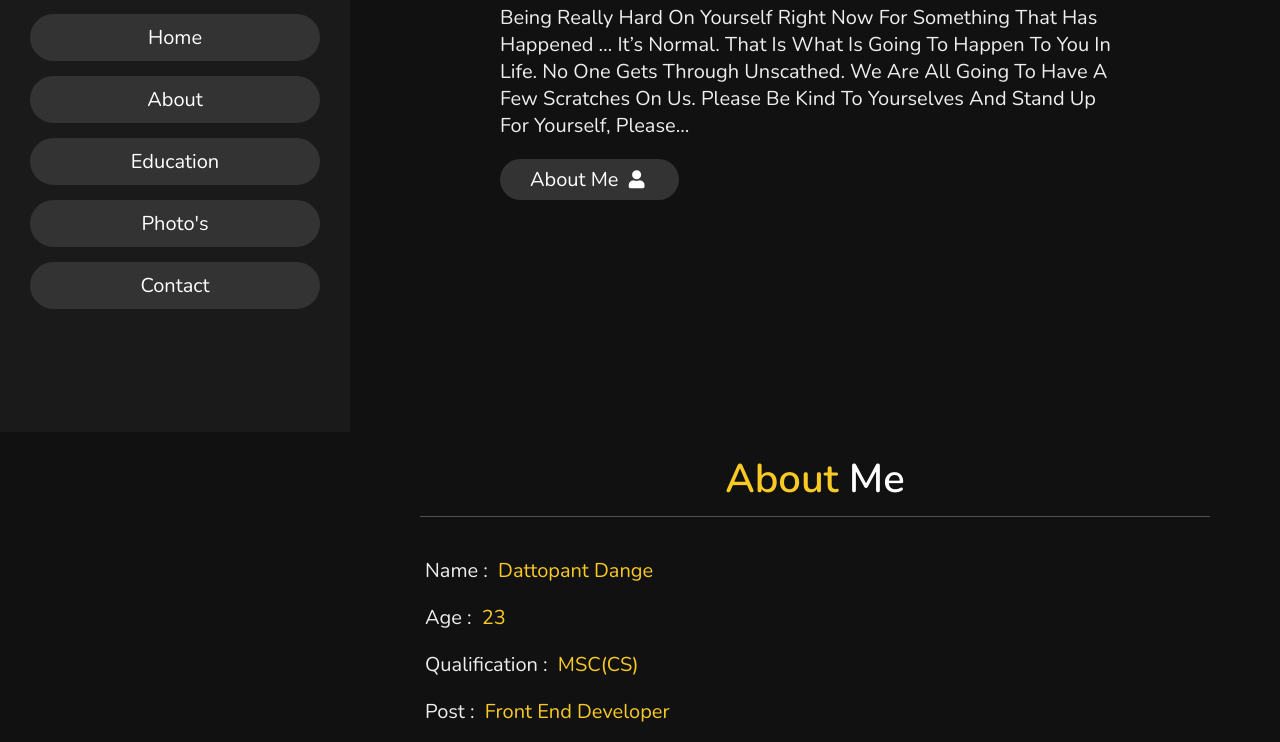
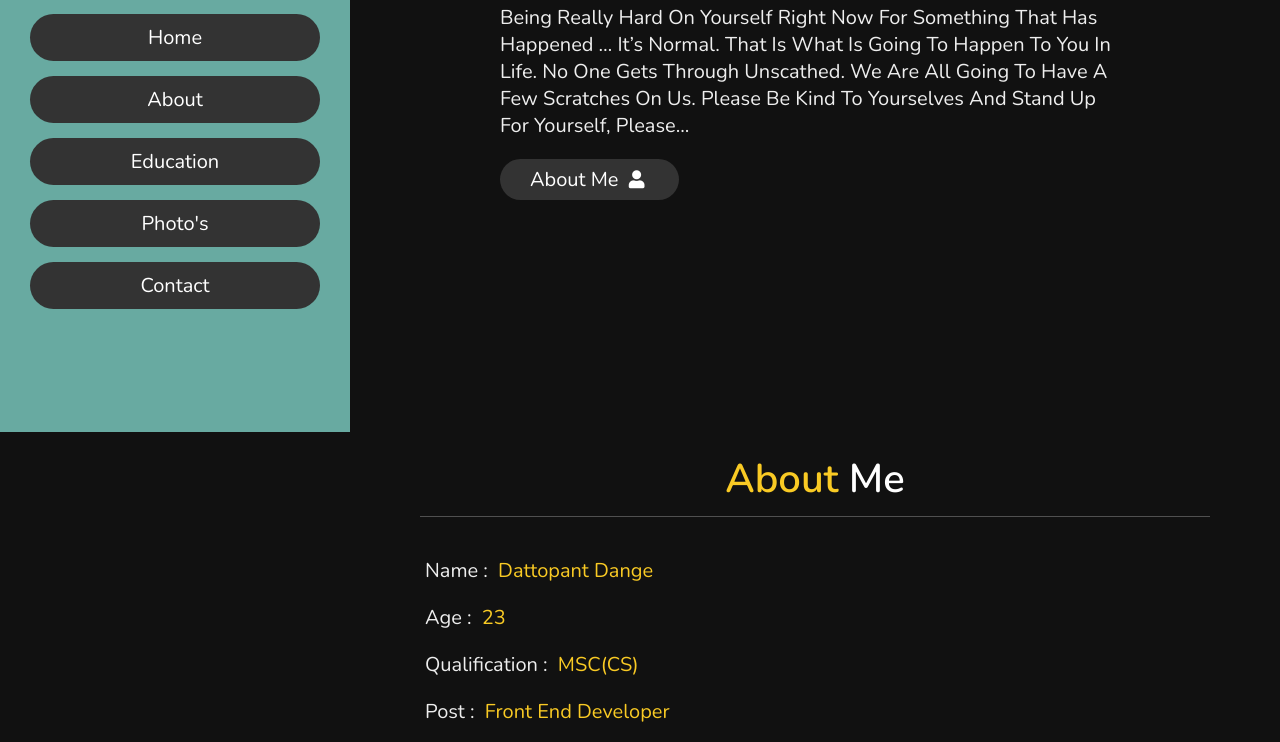
Before and after one commit to dattopant91/sandeshdange, a plain HTML site: page index.html in a window 1280 px wide. Shown: the part 368-1110 px from the top of the page. Drawn offline with nearby package versions, Linux system fonts and the light colour scheme.

Commit message:
Update style.css

```diff
--- a/style.css
+++ b/style.css
@@ -85,7 +85,7 @@ header{
     z-index: 1000;
     height:100%;
     width:35rem;
-    background:#1a1a1a;
+    background:#68aaa1;
     display: flex;
     align-items: center;
     justify-content: center;
```
